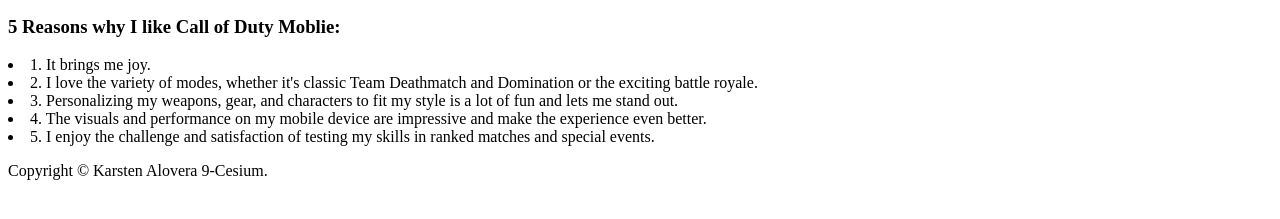
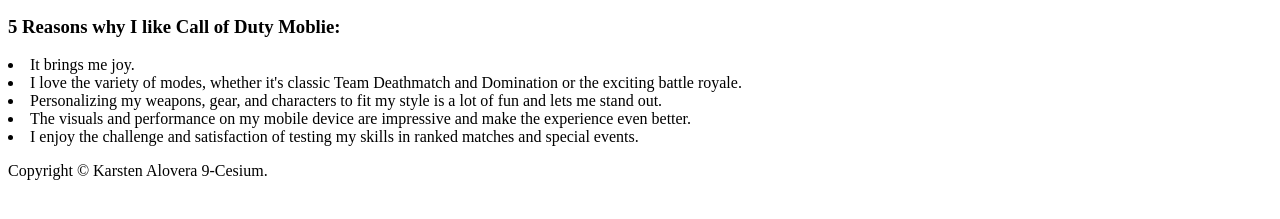
Before and after one commit to Karstenpogi/pogi, a plain HTML site: page index.html in a window 1280 px wide. Shown: the part 137-356 px from the top of the page. Drawn offline with Linux system fonts and the light colour scheme.

Commit message:
Update index.html

```diff
--- a/index.html
+++ b/index.html
@@ -18,11 +18,11 @@
             <span>
                   <h3>5 Reasons why I like Call of Duty Moblie: </h3>
                   <oi>
-                        <li>1. It brings me joy.</li>
-                        <li>2. I love the variety of modes, whether it's classic Team Deathmatch and Domination or the exciting battle royale.</li>
-                        <li>3. Personalizing my weapons, gear, and characters to fit my style is a lot of fun and lets me stand out.</li>
-                        <li>4. The visuals and performance on my mobile device are impressive and make the experience even better.</li>
-                        <li>5. I enjoy the challenge and satisfaction of testing my skills in ranked matches and special events.</li>
+                        <li> It brings me joy.</li>
+                        <li> I love the variety of modes, whether it's classic Team Deathmatch and Domination or the exciting battle royale.</li>
+                        <li> Personalizing my weapons, gear, and characters to fit my style is a lot of fun and lets me stand out.</li>
+                        <li> The visuals and performance on my mobile device are impressive and make the experience even better.</li>
+                        <li> I enjoy the challenge and satisfaction of testing my skills in ranked matches and special events.</li>
                   </oi>
             </span>
             <p>Copyright &#169; Karsten Alovera 9-Cesium.</p>
```
